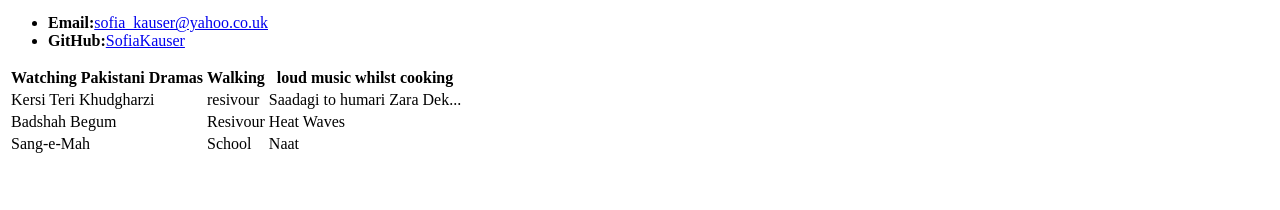
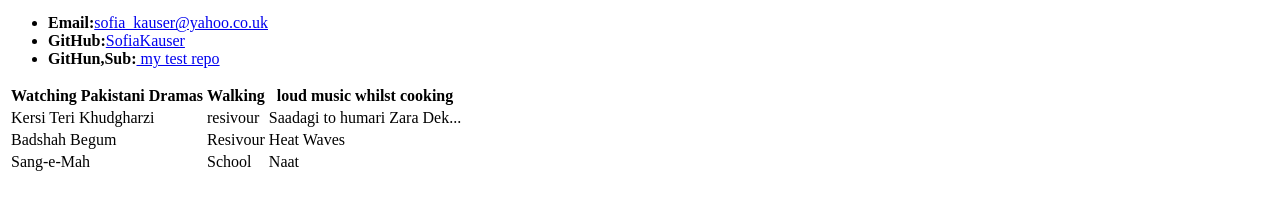
Before and after one commit to SofiaKauser/SofiaKauser.github2.io, a plain HTML site: page index.html in a window 1280 px wide. Shown: the part 142-352 px from the top of the page. Drawn offline with Linux system fonts and the light colour scheme.

Commit message:
Update index.html

```diff
--- a/index.html
+++ b/index.html
@@ -21,6 +21,7 @@
         <ul>
             <li><strong> Email:</strong><a href="#">sofia_kauser@yahoo.co.uk</a></li>
             <li><strong>GitHub:</strong><a href="#">SofiaKauser</a></li>
+            <li><strong>GitHun,Sub:</strong><a href="https://sofiakauser.github.io/My-test-Repo/"> my test repo</a></li>
         </ul>
 
         <table>
```
